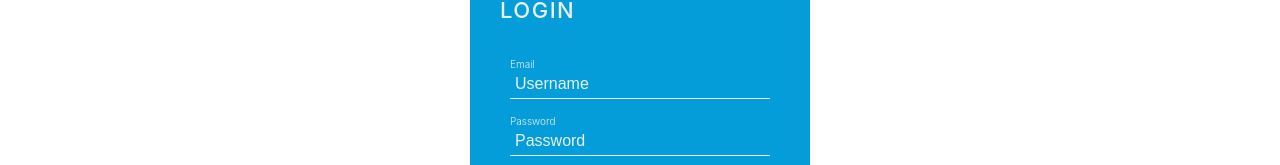
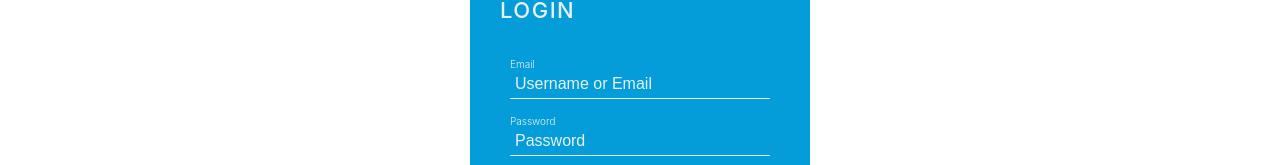
Before and after one commit to rokujs/goal-tracking, a React (Vite) app: page /login in a window 1280 px wide. Shown: the part 323-488 px from the top of the page. Built offline with nearby package versions, Linux system fonts and the light colour scheme.

Commit message:
Update placeholder login

```diff
--- a/src/components/FormLogin/index.jsx
+++ b/src/components/FormLogin/index.jsx
@@ -56,7 +56,7 @@ function FormLogin () {
             Email
             <input
               type='text'
-              placeholder='Username'
+              placeholder='Username or Email'
               {...register('username')}
               required
             />
```
